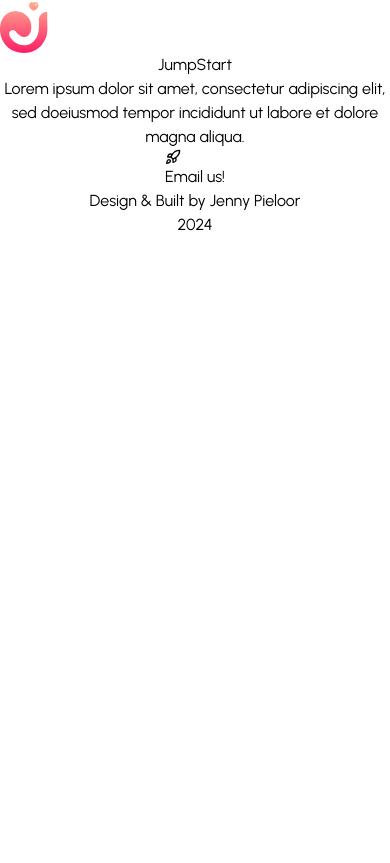
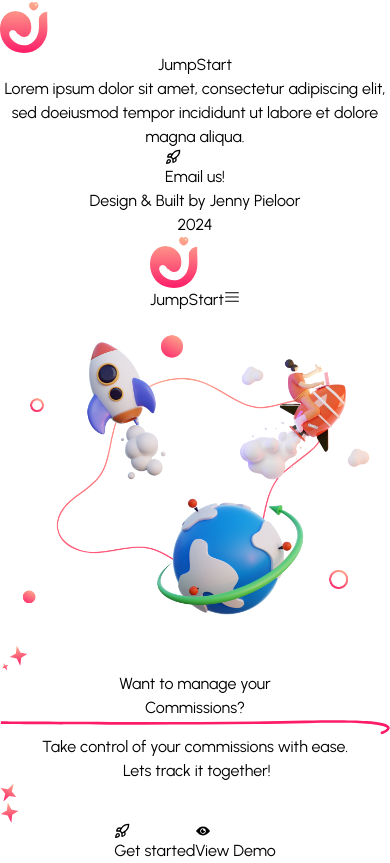
Before and after one commit to devJennyy/jumpstart, a React (Vite) app: page / in a window 390 px wide. Shown: the part 3867-4730 px from the top of the page. Before the commit the page ends 4104 px from the top, so only its background shows below. Built offline with nearby package versions, Linux system fonts and the light colour scheme.

Commit message:
First Commit for Mobile Responsive

```diff
--- a/src/App.tsx
+++ b/src/App.tsx
@@ -2,15 +2,21 @@
 import "./App.css";
 import { IoIosEye } from "react-icons/io";
 import { FaDiscord, FaInstagram, FaTwitter } from "react-icons/fa";
+import { RxHamburgerMenu } from "react-icons/rx";
 
 function App() {
   return (
     <>
-      {/* Main Container*/}
-      <div className=" bg-[#030812] w-full text-white pt-5">
+      {/*══════════════════════════════════════════════════════════════════════════
+                               W E B  C O N T A I N E R
+        ══════════════════════════════════════════════════════════════════════════*/}
+      <div className="flex-col bg-[#030812] w-full text-white pt-5 md:flex hidden">
         {/* Navbar */}
         <div className="flex flex-row justify-between items-center h-[100px] w-full px-56 fixed top-0 bg-[#030812]/30 backdrop-blur-md z-50 ">
-          <a href="#homepage" className="flex flex-row justify-start items-center gap-4">
+          <a
+            href="#homepage"
+            className="flex flex-row justify-start items-center gap-4"
+          >
             <div>
               <img src="/logo.svg" className="w-[47px] h-[51px] object-cover" />
             </div>
@@ -33,7 +39,9 @@
           </div>
 
           <div className="flex flex-row justify-center items-center gap-10">
-            <button className="text-16 font-bold active:scale-95 transition-all">Log in</button>
+            <button className="text-16 font-bold active:scale-95 transition-all">
+              Log in
+            </button>
             <button className="flex justify-center items-center sign-up text-16 font-bold w-[103px] h-[43px] rounded-[12px] bg-gradient-to-bl from-[#FDAE8F] to-[#FD1C68] active:scale-95 transition-all">
               <p>Sign up</p>
             </button>
@@ -105,7 +113,10 @@
 
           <div className="flex flex-row justify-between items-center relative">
             <div className="flex flex-col gap-10">
-              <img src="/images/demo-pic.png" className="w-[372px] h-[216px] hover:scale-110 z-50 transition-all cursor-pointer" />
+              <img
+                src="/images/demo-pic.png"
+                className="w-[372px] h-[216px] hover:scale-110 z-50 transition-all cursor-pointer"
+              />
 
               <div className="flex flex-col text-left gap-5">
                 <div className="flex flex-row items-center gap-14">
@@ -153,7 +164,10 @@
                   Ut enim!
                 </p>
               </div>
-              <img src="/images/demo-pic.png" className="w-[372px] h-[216px] hover:scale-110 z-50 transition-all cursor-pointer" />
+              <img
+                src="/images/demo-pic.png"
+                className="w-[372px] h-[216px] hover:scale-110 z-50 transition-all cursor-pointer"
+              />
             </div>
 
             <img
@@ -162,7 +176,10 @@
             />
 
             <div className="flex flex-col gap-10">
-              <img src="/images/demo-pic.png" className="w-[372px] h-[216px] hover:scale-110 z-50 transition-all cursor-pointer" />
+              <img
+                src="/images/demo-pic.png"
+                className="w-[372px] h-[216px] hover:scale-110 z-50 transition-all cursor-pointer"
+              />
               <div className="flex flex-col items-end gap-5">
                 <div className="flex flex-row items-center gap-10">
                   <div>
@@ -261,9 +278,7 @@
             <button className="flex flex-row items-center justify-center bg-gradient-to-bl from-[#FDAE8F] to-[#FD1C68] w-[216px] h-[59px] rounded-[16px] active:scale-95 transition-all">
               <div className="flex justify-center items-center bg-[#030812] w-[210px] h-[53px] rounded-[13px] gap-3">
                 <LuRocket className="text-[24px]" />
-                <p className="font-bold text-[20px]">
-                  Get started
-                </p>
+                <p className="font-bold text-[20px]">Get started</p>
               </div>
             </button>
           </div>
@@ -388,6 +403,69 @@
           <p>2024</p>
         </div>
       </div>
+
+      {/*══════════════════════════════════════════════════════════════════════════
+                              M O B I L E  C O N T A I N E R
+        ══════════════════════════════════════════════════════════════════════════*/}
+      <div className="flex-col bg-[#030812] w-full h-full text-white md:hidden">
+        {/* Navbar */}
+        <div className="flex flex-row justify-between items-center px-6 h-[50px] pt-2 w-full fixed top-0 bg-[#030812]/30 backdrop-blur-md z-50 ">
+          <button className="flex flex-row justify-start items-center gap-2">
+            <img src="/logo.svg" className="object-cover w-[25px] h-[26px]" />
+            <p className="text-[16px] font-bold">JumpStart</p>
+          </button>
+
+          <button className="text-white">
+          <RxHamburgerMenu className="w-5 h-4"/>
+          </button>
+        </div>
+
+        {/* Body */}
+        <div className="flex flex-col pt-16">
+          <div className="flex justify-center items-center">
+            <img src="/images/startup.png" className="object-cover w-[307px] h-[250px]"/>
+          </div>
+
+          <div className="pt-3 pl-2">
+              <img src="/images/star-one.svg" className="w-[18px] h-[18px]"/>
+            </div>
+
+            <div className="flex flex-col items-start px-8 mt-[-5px]">
+              <p className="text-[22px] font-medium">Want to manage your</p>
+              <div className="flex flex-col items-start text-[36px] font-bold bg-gradient-to-b from-[#FDAE8F] to-[#FD1C68] bg-clip-text text-transparent mt-[-5px]">
+                <p>Commissions?</p>
+                <img
+                  src="/images/line.svg"
+                  className="w-[232px] bg-cover mt-[-5px] ml-1"
+                />
+              </div>
+            </div>
+
+            <div className="flex flex-col items-start text-[12px] text-[#CFCFD1] font-normal pt-5 pb-1 px-8">
+              <p>Take control of your commissions with ease.</p>
+              <p>᠎᠎᠎᠎ Lets track it together!</p>
+            </div>
+
+            <div className="flex flex-row justify-between px-3 pb-5">
+              <img src="/images/star-two.svg" className="w-[8px] h-[8px]"/>
+              <img src="/images/star-three.svg" className="w-[10px] h-[10px] mr-20" />
+            </div>
+
+            <div className="flex flex-row justify-center items-center px-8">
+              <div className="flex flex-col items-start gap-2 text-[14px] font-medium tracking-[1px] pt-2 w-full">
+                <button className="flex flex-row items-center justify-center gap-3 bg-gradient-to-bl from-[#FDAE8F] to-[#FD1C68] w-full h-[45px] rounded-[8px] active:scale-95 transition-all">
+                  <LuRocket className="text-[18px]" />
+                  <p>Get started</p>
+                </button>
+                <button className="flex flex-row justify-center items-center gap-3 border-[1px] w-full h-[45px] rounded-[8px] active:scale-95 transition-all">
+                  <IoIosEye className="text-[18px]" />
+                  <p>View Demo</p>
+                </button>
+              </div>
+            </div>
+        </div>
+
+      </div>
     </>
   );
 }
```
